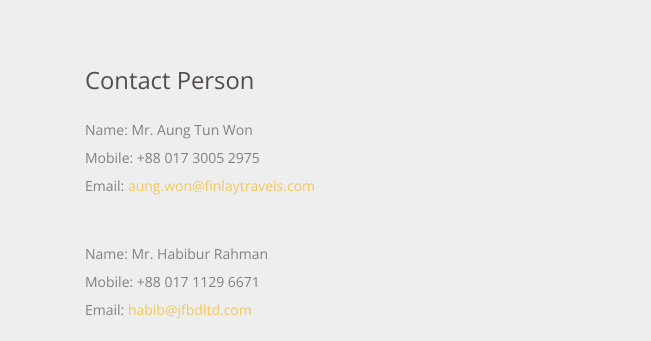
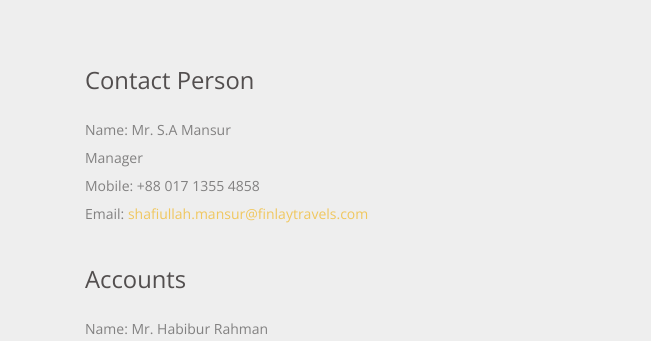
Before and after one commit to Houmayan/finlaytravels, a plain HTML site: page index.html in a window 1280 px wide. Shown: the part 4263-4604 px from the top of the page, 0-651 px from the left. Drawn offline with nearby package versions, Linux system fonts and the light colour scheme; some packages are replaced by stand-ins of ours; grey boxes are pictures that could not be loaded; a script that the page names is missing; a web font is replaced by a local one.

Commit message:
contact information changes

```diff
--- a/index.html
+++ b/index.html
@@ -536,14 +536,14 @@
 						<div class="address">
 							<h4>contact Person</h4>
 							<asp:Label ID="Label13" runat="server" Text="Sales" Font-Underline="True"></asp:Label>
-							<p>Name: Mr. Aung Tun Won</p>
-							<p>Mobile: +88 017 3005 2975</p>
-							<p>Email: <a href="mailto:aung.won@finlaytravels.com">aung.won@finlaytravels.com</a></p>
+							<p>Name: Mr. S.A Mansur</p>
+							<p>Manager</p>
+							<p>Mobile: +88 017 1355 4858</p>
+							<p>Email: <a href="mailto:shafiullah.mansur@finlaytravels.com">shafiullah.mansur@finlaytravels.com</a></p>
 
 							<br />
 							<br />
-							<asp:Label ID="Label14" runat="server" Text="Accounts" Font-Underline="True">
-							</asp:Label>
+							<h4>Accounts</h4>
 							<p>Name: Mr. Habibur Rahman</p>
 							<p>Mobile: +88 017 1129 6671</p>
 							<p>Email: <a href="mailto:habib@jfbdltd.com">habib@jfbdltd.com</a></p>
@@ -606,8 +606,5 @@
 			</div>
 		</div>
 
-
-
-
 	</form>
 </body>
```
